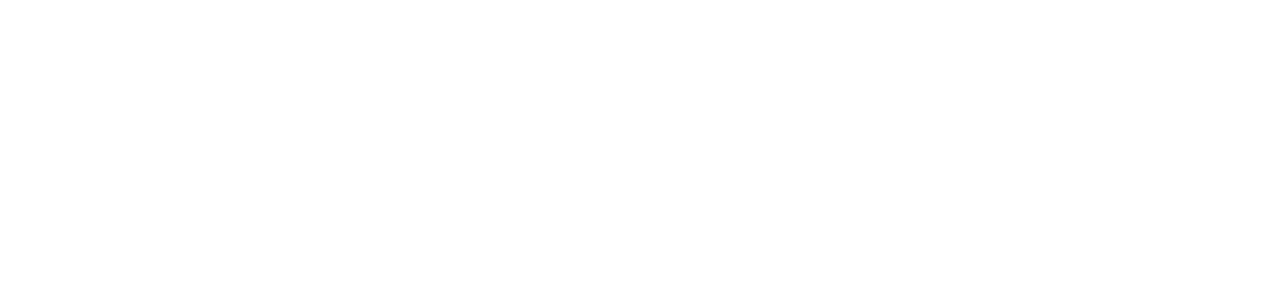
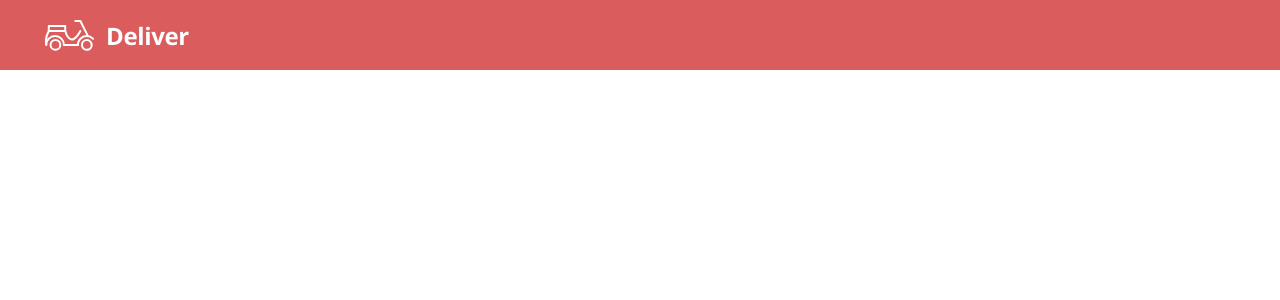
Before and after one commit to dericddd/deliver-sds2, a React (Create React App) app in the folder front-web/: page / in a window 1280 px wide. Shown: the top 300 px of the page. Built offline with nearby package versions, Linux system fonts and the light colour scheme.

Commit message:
Add Navbar

```diff
--- a/front-web/src/App.css
+++ b/front-web/src/App.css
@@ -0,0 +1,22 @@
+@import url('https://fonts.googleapis.com/css2?family=Open+Sans:wght@400;700&display=swap');
+
+:root {
+  --primary-color: #da5c5c;
+  --primary-hover-color: #a74b4b;
+  --dark-color: #263238;
+  --secondary-color: #9E9E9E;
+  --light-color: #F5F5F5;
+}
+
+html, body {
+  margin: 0;
+  padding:0;
+}
+
+body {
+  font-family: 'Open Sans', sans-serif;
+}
+
+a {
+  text-decoration: none;
+}
--- a/front-web/src/App.tsx
+++ b/front-web/src/App.tsx
@@ -1,9 +1,10 @@
 import './App.css';
+import Navbar from './Navbar';
 
 function App() {
   return (
     <div>
-
+      <Navbar />
     </div>
   );
 }
--- /dev/null
+++ b/front-web/src/Navbar/index.tsx
@@ -0,0 +1,12 @@
+import './styles.css';
+import { ReactComponent as Logo } from './logo.svg'
+function Navbar(){
+    return(
+        <nav className="main-navbar">
+            <Logo />
+            <a href="home" className="logo-text">Deliver</a>
+        </nav>
+    )
+}
+
+export default Navbar;
--- /dev/null
+++ b/front-web/src/Navbar/styles.css
@@ -0,0 +1,19 @@
+.main-navbar{
+    height: 70px;
+    background-color: #DA5C5C;
+
+    padding-left: 45px;
+    display: flex;
+    align-items: center;
+}
+
+.logo-text {
+    font-weight: bold;
+    font-size: 24px;
+    line-height: 33px;
+
+    letter-spacing: -0.015em;
+
+    color: #FFFFFF;
+    padding-left: 12px;
+}
```
Also changed, not shown: front-web/src/Navbar/logo.svg (added).
